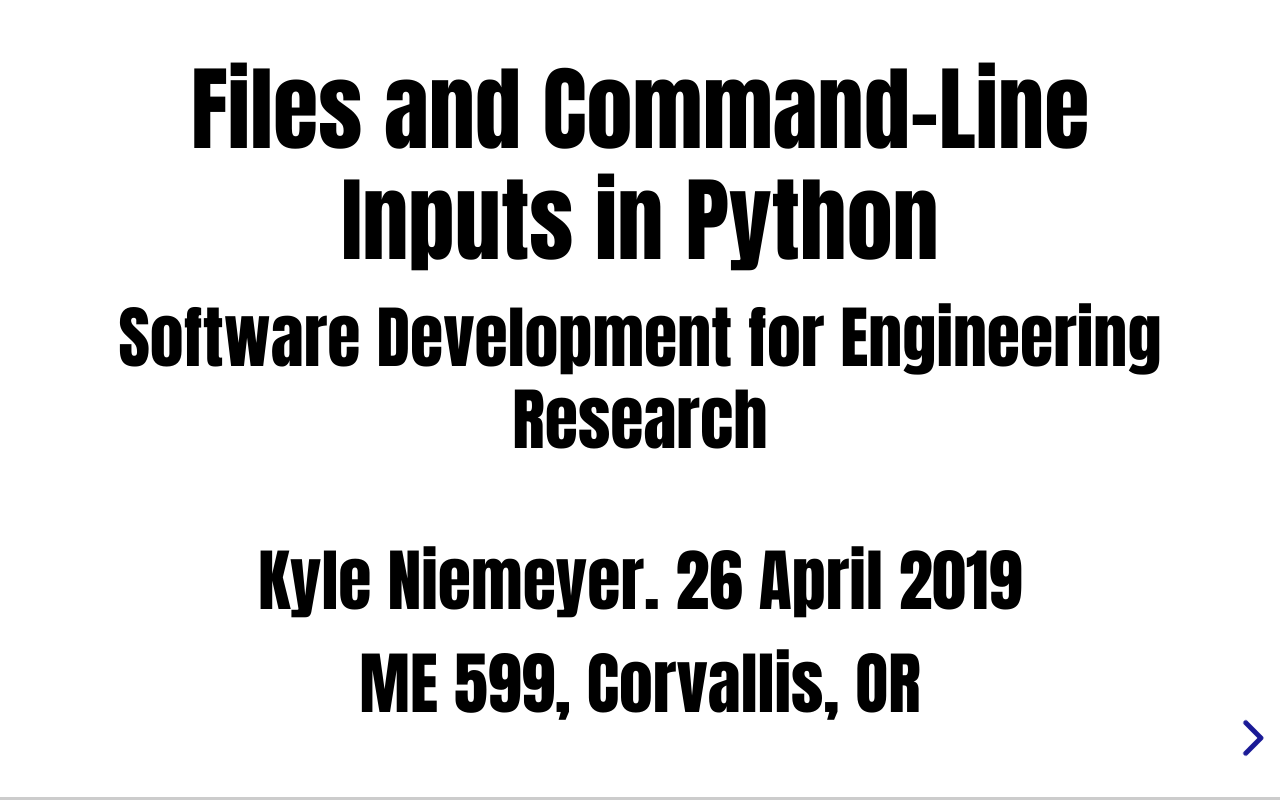
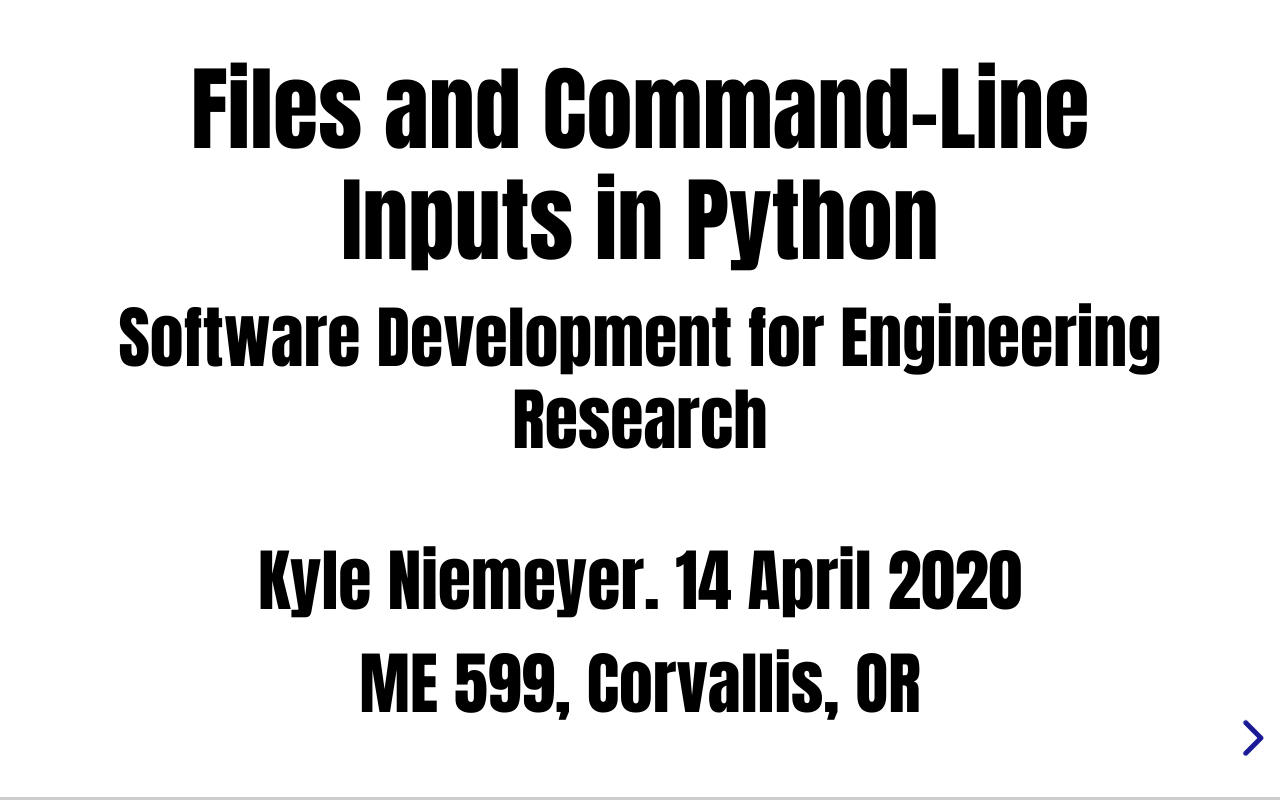
Before and after one commit to SoftwareDevEngResearch/lecture-files-commandline, a website: page index.html in a window 1280 px wide. Drawn offline with nearby package versions, Linux system fonts and the light colour scheme; some packages are replaced by stand-ins of ours; a web font is replaced by a local one.

Commit message:
updated date

```diff
--- a/index.html
+++ b/index.html
@@ -48,7 +48,7 @@
                     <h2>Files and Command-Line Inputs in Python</h2>
                     <h3>Software Development for Engineering Research</h3>
                     <br/>
-                    <h3>Kyle Niemeyer. 26 April 2019</h3>
+                    <h3>Kyle Niemeyer. 14 April 2020</h3>
                     <h3>ME 599, Corvallis, OR</h3>
                 </section>
                 <section data-markdown>
```
